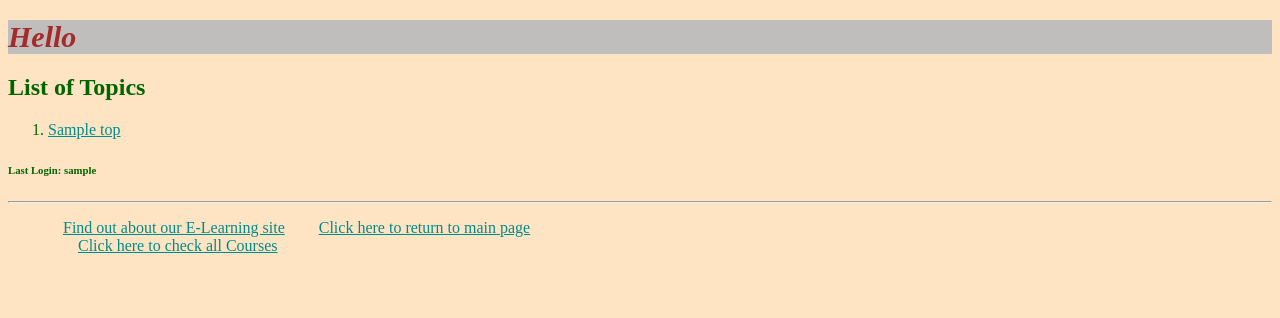
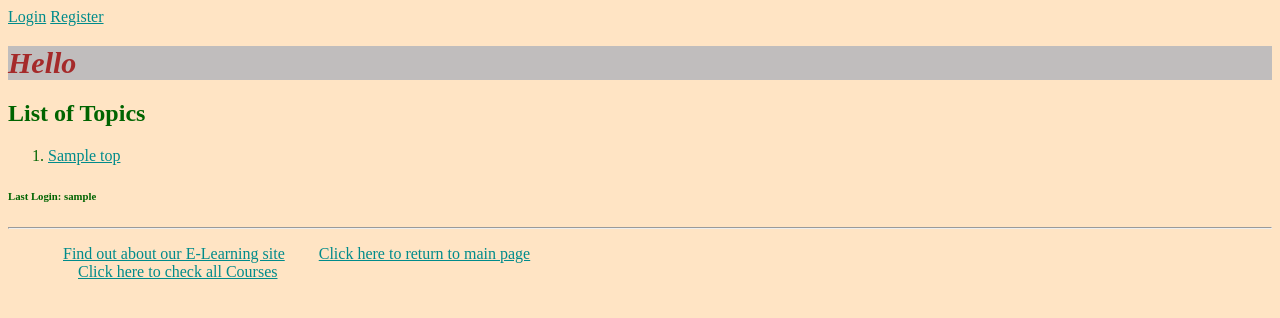
Before and after one commit to devanshumevada/ida-labs, a Django app: template assignment3/myapp/templates/myapp/index.html in a window 1280 px wide. Shown: the top 318 px of the page. Run offline with Django 3.2, Linux system fonts and the light colour scheme; the template is opened without the code that fills it: most values are stand-ins (such as "Sample title", 1, 10 or a date in 2020).

Commit message:
Final Project: Feature 6 completed

```diff
--- a/assignment3/myapp/templates/myapp/base.html
+++ b/assignment3/myapp/templates/myapp/base.html
@@ -15,6 +15,14 @@
 <body>
 
 <div>
+
+{% if not request.user.is_authenticated %}
+    <a href="{% url 'myapp:login' %}">Login</a>
+    <a href="{% url 'myapp:register' %}">Register</a>
+
+{% else %}
+    <a href="{% url 'myapp:logout' %}">Logout</a>
+{% endif %}
 
 <h1>{% block myhdg %}Hello {{request.user.username}} {% endblock %}</h1>
 
```
Also changed, not shown: assignment3/db.sqlite3.
